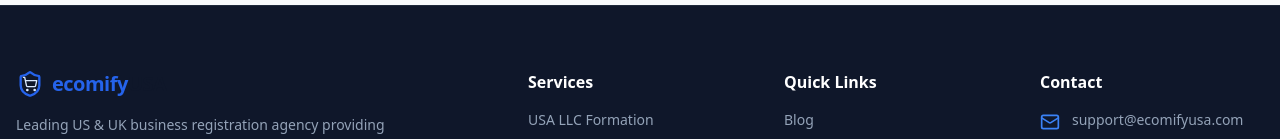
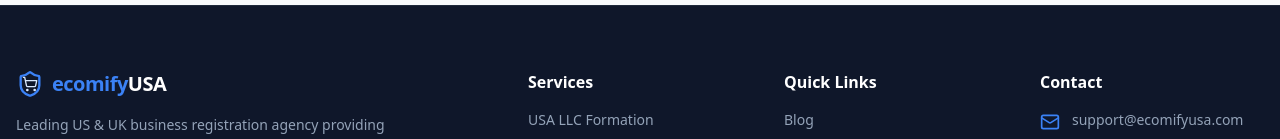
Before and after one commit to rawal7860/ecomifyUSA, a Next.js app: page /blog in a window 1280 px wide. Shown: the part 1838-1977 px from the top of the page. Built offline with nearby package versions, Linux system fonts and the light colour scheme.

Commit message:
Fix footer logo visibility on dark background

```diff
--- a/src/components/Footer.tsx
+++ b/src/components/Footer.tsx
@@ -11,7 +11,7 @@ export default function Footer() {
                     {/* Column 1: Company Info */}
                     <div className="lg:col-span-2">
                         <div className="mb-4">
-                            <Logo />
+                            <Logo dark />
                         </div>
                         <p className="text-sm leading-relaxed mb-6 max-w-sm">
                             Leading US & UK business registration agency providing compliance
--- a/src/components/Logo.tsx
+++ b/src/components/Logo.tsx
@@ -2,18 +2,18 @@
 import Link from "next/link";
 import { ShoppingCart, Shield } from "lucide-react";
 
-export default function Logo({ className = "h-7 w-7" }) {
+export default function Logo({ className = "h-7 w-7", dark = false }) {
     return (
         <Link href="/" className="flex items-center gap-2">
             {/* Icon */}
             <div className="relative">
-                <Shield className={`${className} text-blue-600`} />
+                <Shield className={`${className} text-blue-500`} />
                 <ShoppingCart className="w-4 h-4 text-blue-100 absolute top-1/2 left-1/2 -translate-x-1/2 -translate-y-1/2" />
             </div>
             {/* Text */}
             <div className="flex font-bold text-xl tracking-tight">
-                <span className="text-blue-600">ecomify</span>
-                <span className="text-slate-900">USA</span>
+                <span className="text-blue-500">ecomify</span>
+                <span className={dark ? "text-white" : "text-slate-900"}>USA</span>
             </div>
         </Link>
     );
```
